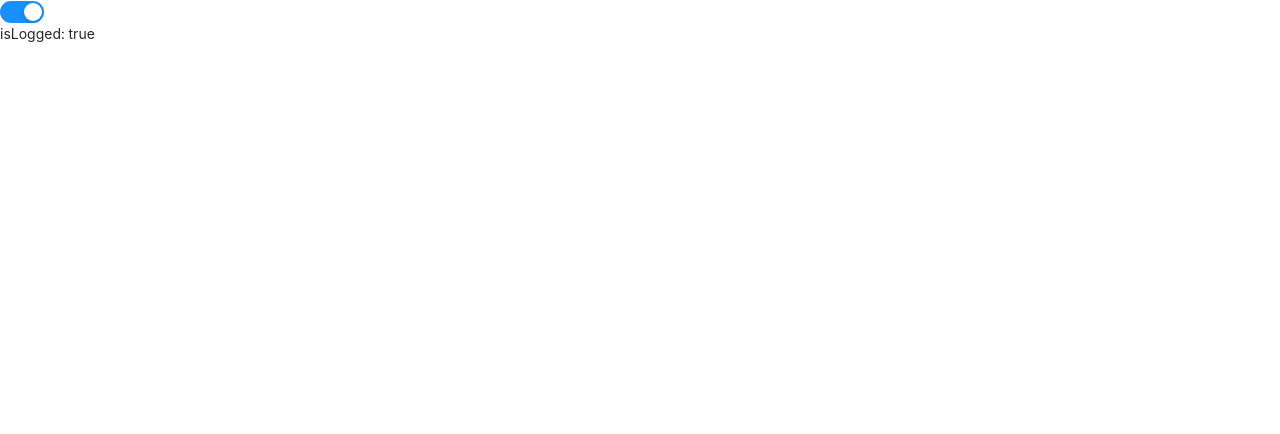
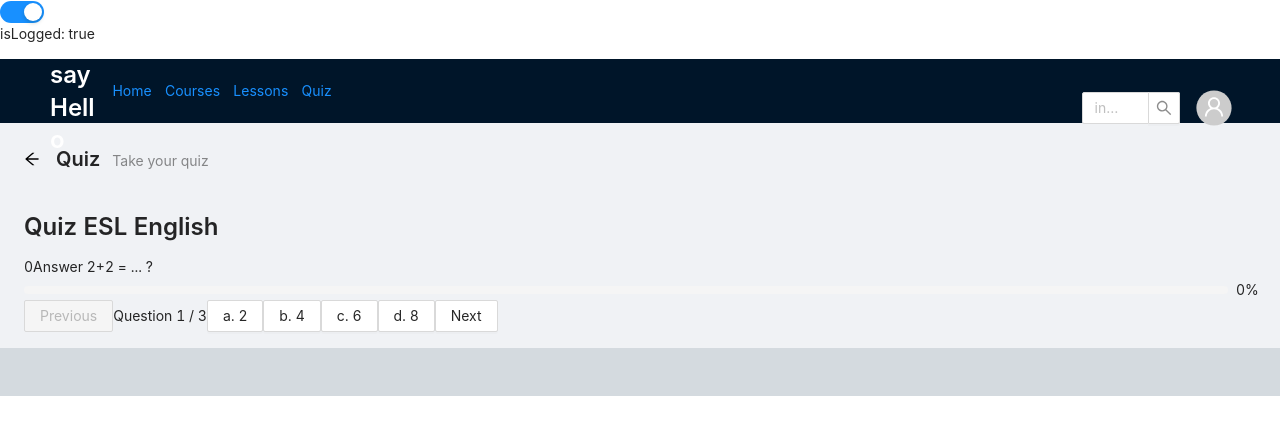
Before and after one commit to antoineGH/sayhello, a React (Create React App) app: page /auth/quiz/1 in a window 1280 px wide. Before the commit this address had no page. Shown: the top 434 px of the page. Built offline with nearby package versions, Linux system fonts and the light colour scheme.

Commit message:
quiz component

```diff
--- a/db.json
+++ b/db.json
@@ -234,49 +234,49 @@
 			"id": 1,
 			"option": "2",
 			"correctness": false,
-			"quiz_id": 1
+			"question_id": 1
 		},
 		{
 			"id": 2,
 			"option": "4",
 			"correctness": true,
-			"quiz_id": 1
+			"question_id": 1
 		},
 		{
 			"id": 3,
 			"option": "6",
 			"correctness": false,
-			"quiz_id": 1
+			"question_id": 1
 		},
 		{
 			"id": 4,
 			"option": "8",
 			"correctness": false,
-			"quiz_id": 1
+			"question_id": 1
 		},
 		{
 			"id": 5,
 			"option": "2",
 			"correctness": false,
-			"quiz_id": 2
+			"question_id": 2
 		},
 		{
 			"id": 6,
 			"option": "4",
 			"correctness": false,
-			"quiz_id": 2
+			"question_id": 2
 		},
 		{
 			"id": 7,
 			"option": "6",
 			"correctness": false,
-			"quiz_id": 2
+			"question_id": 2
 		},
 		{
 			"id": 8,
 			"option": "8",
 			"correctness": true,
-			"quiz_id": 2
+			"question_id": 2
 		}
 	],
 	"result": [
--- /dev/null
+++ b/src/components/quizContent/QuizContent.tsx
@@ -0,0 +1,93 @@
+import { Button, Progress, Typography } from 'antd'
+import { useEffect, useState } from 'react'
+
+export type Questions = Question[]
+
+export interface Question {
+	id: number
+	question: string
+	quiz_id: number
+	options: Option[]
+}
+
+export interface Option {
+	id: number
+	option: string
+	correctness: boolean
+	question_id: number
+}
+
+interface props {
+	questions: Questions
+}
+
+const QuizContent = ({ questions }: props) => {
+	const { Text } = Typography
+	const [index, setIndex] = useState(0)
+	const [progress, setProgress] = useState(0)
+	const [question, setQuestion] = useState(questions[index])
+	const [answers, setAnswers] = useState(new Array(questions.length))
+
+	const getPercentageCompletion = () => {
+		return Number(((index / (questions.length - 1)) * 100).toFixed(0))
+	}
+
+	useEffect(() => {
+		setProgress(() => getPercentageCompletion())
+		// eslint-disable-next-line react-hooks/exhaustive-deps
+	}, [index])
+
+	const handleClickPreviousQuestion = () => {
+		setQuestion(questions[index - 1])
+		setIndex(index - 1)
+		console.log('handleClickPreviousQuestion')
+	}
+
+	const handleClickNextQuestion = () => {
+		if (index + 1 >= questions.length) {
+			return
+		}
+		setQuestion(questions[index + 1])
+		setIndex(index + 1)
+		console.log('handleClickNextQuestion')
+	}
+
+	const handleAnswerQuestion = (correctness: Boolean) => {
+		if (typeof answers[index] === 'boolean') {
+			console.log('You already answered this question')
+			return
+		}
+		let newAnswers = [...answers]
+		newAnswers[index] = correctness
+		setAnswers(newAnswers)
+	}
+
+	return (
+		<>
+			{String(index)}
+			{question.question}
+
+			<Progress percent={progress} status='active' />
+			<Button disabled={question === questions[0]} onClick={() => handleClickPreviousQuestion()}>
+				Previous
+			</Button>
+			<Text>
+				Question {index + 1} / {questions.length}
+			</Text>
+			{question.options.map((option, count) => {
+				count++
+				return (
+					<Button
+						key={option.id}
+						disabled={typeof answers[index] === 'boolean'}
+						onClick={() => handleAnswerQuestion(option.correctness)}>
+						{String.fromCharCode(count + 96)}. {option.option}
+					</Button>
+				)
+			})}
+			<Button onClick={() => handleClickNextQuestion()}>Next</Button>
+		</>
+	)
+}
+
+export default QuizContent
--- /dev/null
+++ b/src/pages/QuizPage.tsx
@@ -0,0 +1,136 @@
+import { PageHeader, Typography } from 'antd'
+import QuizContent from 'components/quizContent/QuizContent'
+import { useNavigate, useParams } from 'react-router'
+
+const QuizPage = () => {
+	const navigate = useNavigate()
+	const urlParams = useParams()
+	const quizID = urlParams?.quizID
+	const { Title } = Typography
+
+	const quiz = {
+		id: 1,
+		name: 'Quiz ESL English',
+		lesson_id: 1,
+	}
+
+	const questions = [
+		{
+			id: 1,
+			question: 'Answer 2+2 = ... ?',
+			quiz_id: 1,
+			options: [
+				{
+					id: 1,
+					option: '2',
+					correctness: false,
+					question_id: 1,
+				},
+				{
+					id: 2,
+					option: '4',
+					correctness: true,
+					question_id: 1,
+				},
+				{
+					id: 3,
+					option: '6',
+					correctness: false,
+					question_id: 1,
+				},
+				{
+					id: 4,
+					option: '8',
+					correctness: false,
+					question_id: 1,
+				},
+			],
+		},
+		{
+			id: 2,
+			question: 'Answer 4+4 = ... ?',
+			quiz_id: 1,
+			options: [
+				{
+					id: 5,
+					option: '2',
+					correctness: false,
+					question_id: 2,
+				},
+				{
+					id: 6,
+					option: '4',
+					correctness: false,
+					question_id: 2,
+				},
+				{
+					id: 7,
+					option: '6',
+					correctness: false,
+					question_id: 2,
+				},
+				{
+					id: 8,
+					option: '8',
+					correctness: true,
+					question_id: 2,
+				},
+			],
+		},
+		{
+			id: 3,
+			question: 'Answer 8+8 = ... ?',
+			quiz_id: 1,
+			options: [
+				{
+					id: 5,
+					option: '2',
+					correctness: false,
+					question_id: 2,
+				},
+				{
+					id: 6,
+					option: '4',
+					correctness: false,
+					question_id: 2,
+				},
+				{
+					id: 7,
+					option: '6',
+					correctness: false,
+					question_id: 2,
+				},
+				{
+					id: 8,
+					option: '8',
+					correctness: true,
+					question_id: 2,
+				},
+			],
+		},
+	]
+
+	return (
+		<div>
+			<PageHeader
+				className='site-page-header'
+				onBack={() => navigate(-1)}
+				title='Quiz'
+				subTitle='Take your quiz'
+			/>
+			<div
+				style={{
+					margin: '1rem 1rem 1rem 1.5rem',
+				}}>
+				<div className='quiz_title'>
+					<Title level={3}>{quiz.name}</Title>
+				</div>
+				<div className='quiz_content'>
+					<QuizContent questions={questions} />
+				</div>
+			</div>
+		</div>
+	)
+}
+
+export default QuizPage
--- a/src/routes.tsx
+++ b/src/routes.tsx
@@ -9,6 +9,7 @@ import Login from 'pages/Login'
 import Register from 'pages/Register'
 import Forgot from 'pages/Forgot'
 import Reset from 'pages/Reset'
+import QuizPage from 'pages/QuizPage'
 
 const routes = (isLogged: Boolean) => [
 	{
@@ -19,6 +20,7 @@ const routes = (isLogged: Boolean) => [
 			{ path: 'course', element: <Course /> },
 			{ path: 'lesson', element: <Lesson /> },
 			{ path: 'quiz', element: <Quiz /> },
+			{ path: 'quiz/:quizID', element: <QuizPage /> },
 			{ path: '/auth', element: <Navigate to='/auth/home' /> },
 		],
 	},
```
